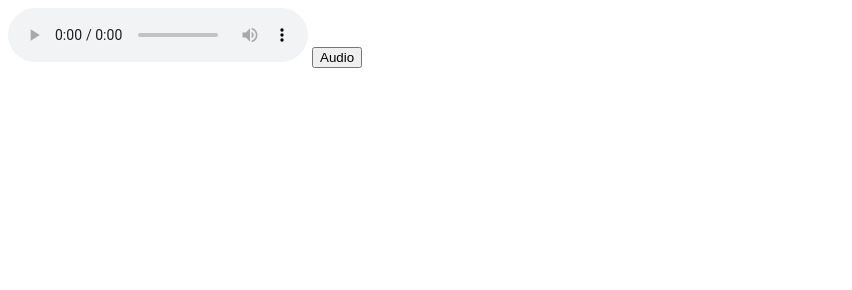
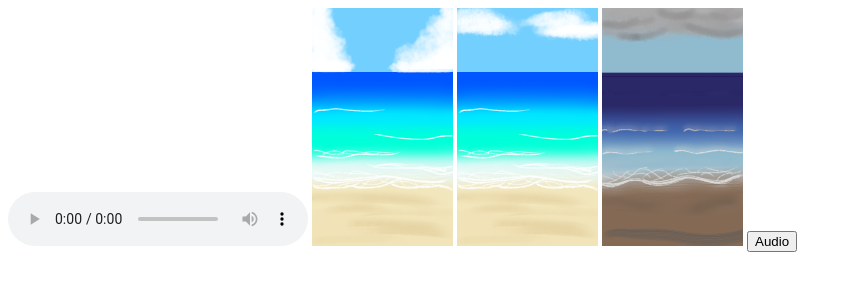
Before and after one commit to jigintern/online-2024-f, a plain HTML site: page public/index.html in a window 1280 px wide. Shown: the whole page, without its empty margins (0-852 px from the left). Drawn offline with Linux system fonts and the light colour scheme.

Commit message:
海岸の画像を追加しました

```diff
--- a/public/index.html
+++ b/public/index.html
@@ -30,6 +30,10 @@
       <source src="assets\wave_audio.mp3" type="audio/mp3">
     </audio>
 
+    <img src="assets/cleanbeach2_img.PNG">
+    <img src="assets/cleanbeach1_img.PNG">
+    <img src="assets/dirtybeach_img.PNG">
+
     <button onclick="playAudio()">Audio</button>
     <script>
       function playAudio() {
```
Also changed, not shown: public/assets/cleanbeach1_img.PNG (added), public/assets/cleanbeach2_img.PNG (added), public/assets/dirtybeach_img.PNG (added).
